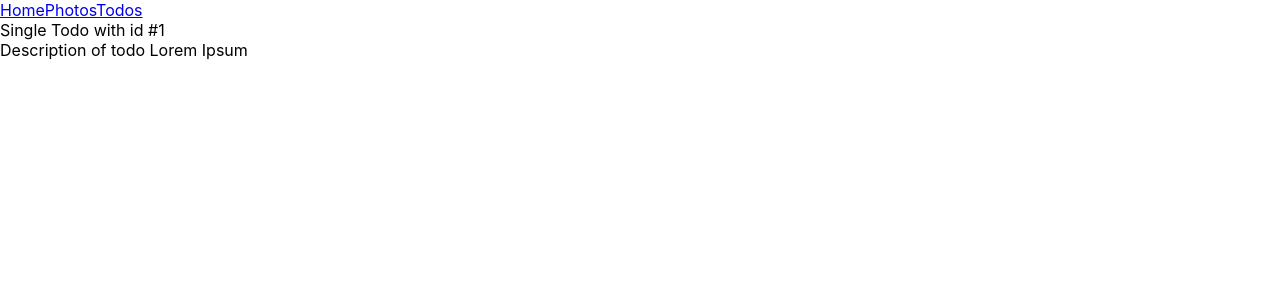
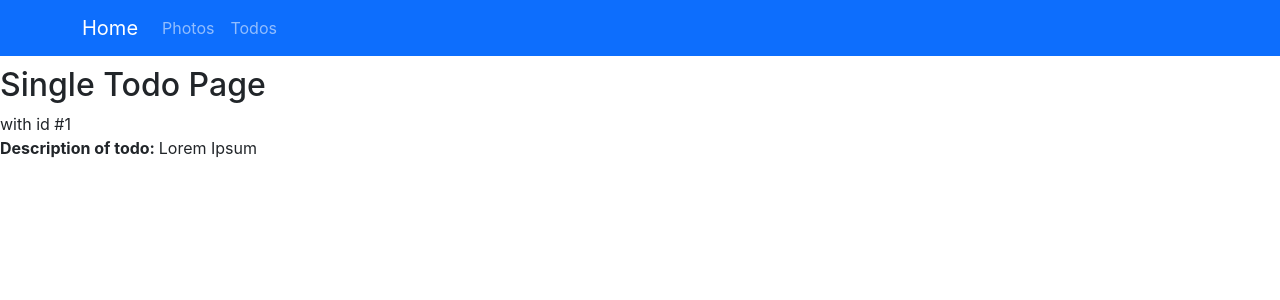
Before and after one commit to Rozdorozhnii/photos-with-todos, a React (Create React App) app: page /#/todos/1 in a window 1280 px wide. Shown: the top 300 px of the page. Built offline with nearby package versions, Linux system fonts and the light colour scheme.

Commit message:
some navigation style added

```diff
--- a/package.json
+++ b/package.json
@@ -14,8 +14,10 @@
     "@types/react-dom": "^17.0.3",
     "@types/react-redux": "^7.1.23",
     "axios": "^0.26.1",
+    "bootstrap": "^5.1.3",
     "classnames": "^2.3.1",
     "react": "^17.0.2",
+    "react-bootstrap": "^2.2.3",
     "react-dom": "^17.0.2",
     "react-redux": "^7.2.8",
     "react-router-dom": "^6.3.0",
--- a/src/App.scss
+++ b/src/App.scss
@@ -1,3 +1,10 @@
+@import "~bootstrap/scss/bootstrap";
+
 .starter {
   font-size: 18px;
 }
+
+.main {
+  margin: 10px auto 0;
+  max-width: 1280px;
+}
--- a/src/App.tsx
+++ b/src/App.tsx
@@ -14,7 +14,7 @@ export const App: React.FC = () => {
     <>
       <MainNavigation />
 
-      <section>
+      <section className="main">
         <Routes>
           <Route path="/" element={<RootPage />} />
           <Route path="photos" element={<PhotosPage />} />
--- a/src/components/MainNavigation/MainNavigation.tsx
+++ b/src/components/MainNavigation/MainNavigation.tsx
@@ -1,32 +1,29 @@
 import React from 'react';
-import { NavLink } from 'react-router-dom';
+import Container from 'react-bootstrap/esm/Container';
+import Nav from 'react-bootstrap/esm/Nav';
+import Navbar from 'react-bootstrap/esm/Navbar';
+import { Link } from 'react-router-dom';
 import './MainNavigation.scss';
 
 export const MainNavigation: React.FC = () => {
   return (
-    <nav className="navbar">
-      <div className="navbar-brand">
-        <NavLink
-          to="/"
-          // activeClassName="is-active"
+    <Navbar bg="primary" variant="dark">
+      <Container>
+        <Navbar.Brand
+          href="/"
         >
           Home
-        </NavLink>
+        </Navbar.Brand>
+        <Nav className="me-auto">
+          <Nav.Link as={Link} to="/photos">
+            Photos
+          </Nav.Link>
 
-        <NavLink
-          to="/photos"
-          // activeClassName="is-active"
-        >
-          Photos
-        </NavLink>
-
-        <NavLink
-          to="/todos"
-          // activeClassName="is-active"
-        >
-          Todos
-        </NavLink>
-      </div>
-    </nav>
+          <Nav.Link as={Link} to="/todos">
+            Todos
+          </Nav.Link>
+        </Nav>
+      </Container>
+    </Navbar>
   );
 };
--- a/src/components/PhotosPage/PhotosPage.scss
+++ b/src/components/PhotosPage/PhotosPage.scss
@@ -5,6 +5,7 @@
     flex-wrap: wrap;
     justify-content: center;
   }
+
   &__card {
     text-align: center;
     margin: 10px;
--- a/src/components/PhotosPage/PhotosPage.tsx
+++ b/src/components/PhotosPage/PhotosPage.tsx
@@ -29,7 +29,8 @@ export const PhotosPage: React.FC = () => {
 
   return (
     <div className="photo">
-      <h2>Page with photos</h2>
+      <div className="photo__top">
+        <h2>Page with Photos</h2>
         <label htmlFor="number-input">
           <span>
             Choose id of album here
@@ -50,6 +51,7 @@ export const PhotosPage: React.FC = () => {
         >
           Get photos
         </button>
+      </div>
       <div className="photo__container">
         {photos.map(photo => (
           <div className="photo__card" key={photo.id}>
--- a/src/components/RootPage/RootPage.scss
+++ b/src/components/RootPage/RootPage.scss
@@ -0,0 +1,3 @@
+.root {
+  text-align: center;
+}
--- a/src/components/RootPage/RootPage.tsx
+++ b/src/components/RootPage/RootPage.tsx
@@ -3,8 +3,8 @@ import './RootPage.scss';
 
 export const RootPage: React.FC = () => {
   return (
-    <div>
-      Root
+    <div className="root">
+      <h1>Home Page of Photos and Todos</h1>
     </div>
   );
 };
--- a/src/components/Todo/Todo.tsx
+++ b/src/components/Todo/Todo.tsx
@@ -9,10 +9,12 @@ export const Todo: React.FC = () => {
   const goalTodo = todos.find(todo => todo.id === Number(params.todoid));
 
   return (
-    <div className="single todo">
-      {`Single Todo with id #${params.todoid}`}
+    <div className="single-todo">
+      <h2>Single Todo Page</h2>
+      {`with id #${params.todoid}`}
       <br />
-      {`Description of todo ${goalTodo?.description}`}
+      <strong>Description of todo: </strong>
+      {goalTodo?.description}
     </div>
   );
 };
--- a/src/components/TodosPage/TodosPage.tsx
+++ b/src/components/TodosPage/TodosPage.tsx
@@ -42,6 +42,7 @@ export const TodosPage: React.FC = () => {
 
   return (
     <div>
+      <h2>Page with Todos</h2>
       <label htmlFor="select-completed">
         Toggle completion status&nbsp;
         <select
@@ -51,8 +52,8 @@ export const TodosPage: React.FC = () => {
           onChange={(event) => dispatch(setStatusFilter(event.target.value))}
         >
           <option value={SortBy.all}>All</option>
-          <option value={SortBy.completed}>Completed</option>
-          <option value={SortBy.active}>Active</option>
+          <option value={SortBy.done}>Done</option>
+          <option value={SortBy.todo}>Todo</option>
         </select>
       </label>
       <form
--- a/src/store/reducers/TodosSlice.ts
+++ b/src/store/reducers/TodosSlice.ts
@@ -4,8 +4,8 @@ import { createSlice, PayloadAction, Slice } from '@reduxjs/toolkit';
 // eslint-disable-next-line no-shadow
 export enum SortBy {
   all = 'all',
-  completed = 'true',
-  active = 'false'
+  done = 'true',
+  todo = 'false'
 }
 
 export interface TodosState {
```
Also changed, not shown: 1 other file (tests, documents, lock files or other folders). Lines whose indentation alone changed are shown as unchanged.
